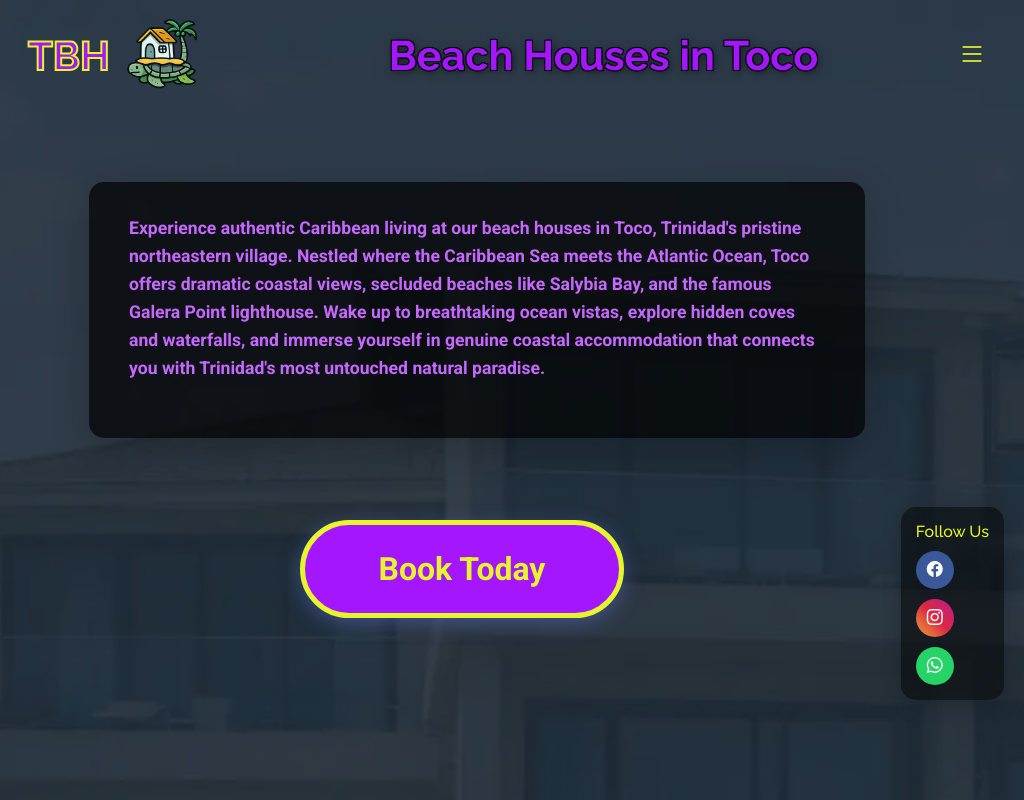
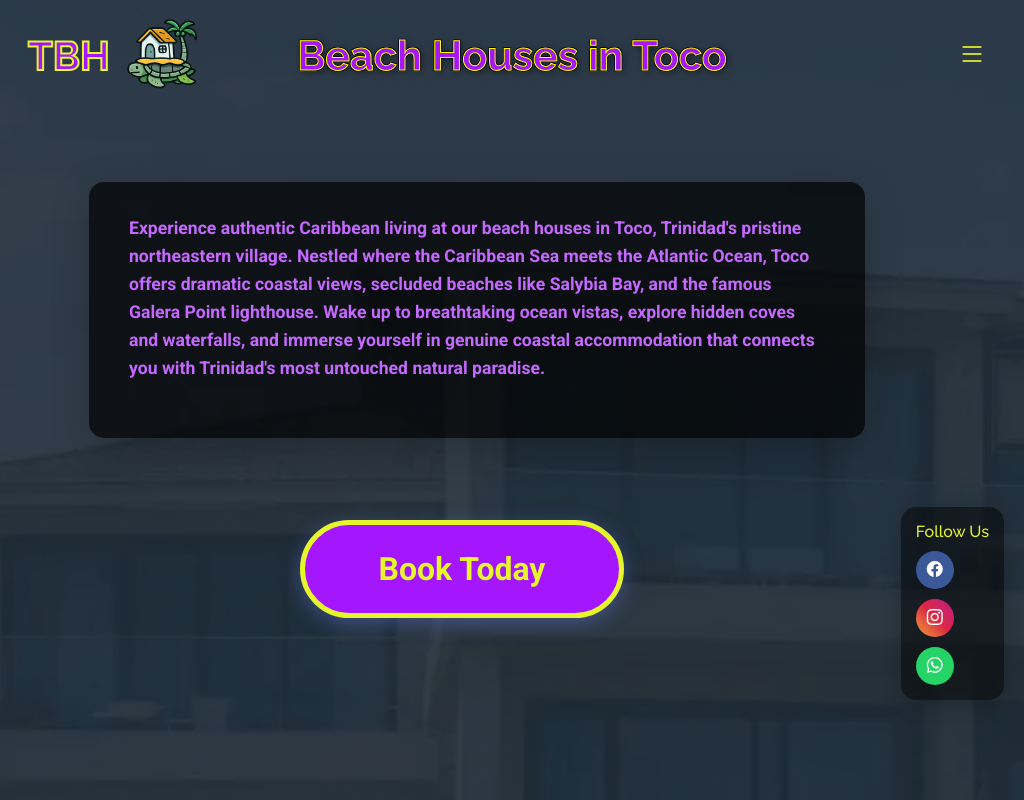
Before and after one commit to KadGeo/Beach-Houses-In-Toco-Website, a website: page index.html in a window 1024 px wide. Shown: the top 800 px of the page. Drawn offline with nearby package versions, Linux system fonts and the light colour scheme.

Commit message:
fixed header cut off of hamburger menu in horizontal phone view

```diff
--- a/assets/css/custom.css
+++ b/assets/css/custom.css
@@ -424,17 +424,28 @@ html {
   /* Header adjustments for tablet sizes */
   .header {
     min-height: 70px;
+    z-index: 1000;
   }
 
   .hero-title,
   .site-title {
     font-size: clamp(1.1rem, 1.3rem + 2vw, 3.6rem) !important;
-    -webkit-text-stroke:0 ;
+    -webkit-text-stroke: 1px yellow;
+    position: absolute;
+    left: 50%;
+    transform: translateX(-50%);
+    white-space: nowrap;
   }
 
   .logo-img {
     height: clamp(50px, 5vw + 30px, 100px) !important;
     max-height: clamp(50px, 5vw + 30px, 100px) !important;
+  }
+
+  /* Ensure hamburger menu is visible */
+  .mobile-nav-toggle {
+    z-index: 1001 !important;
+    position: relative;
   }
 }
 
```
